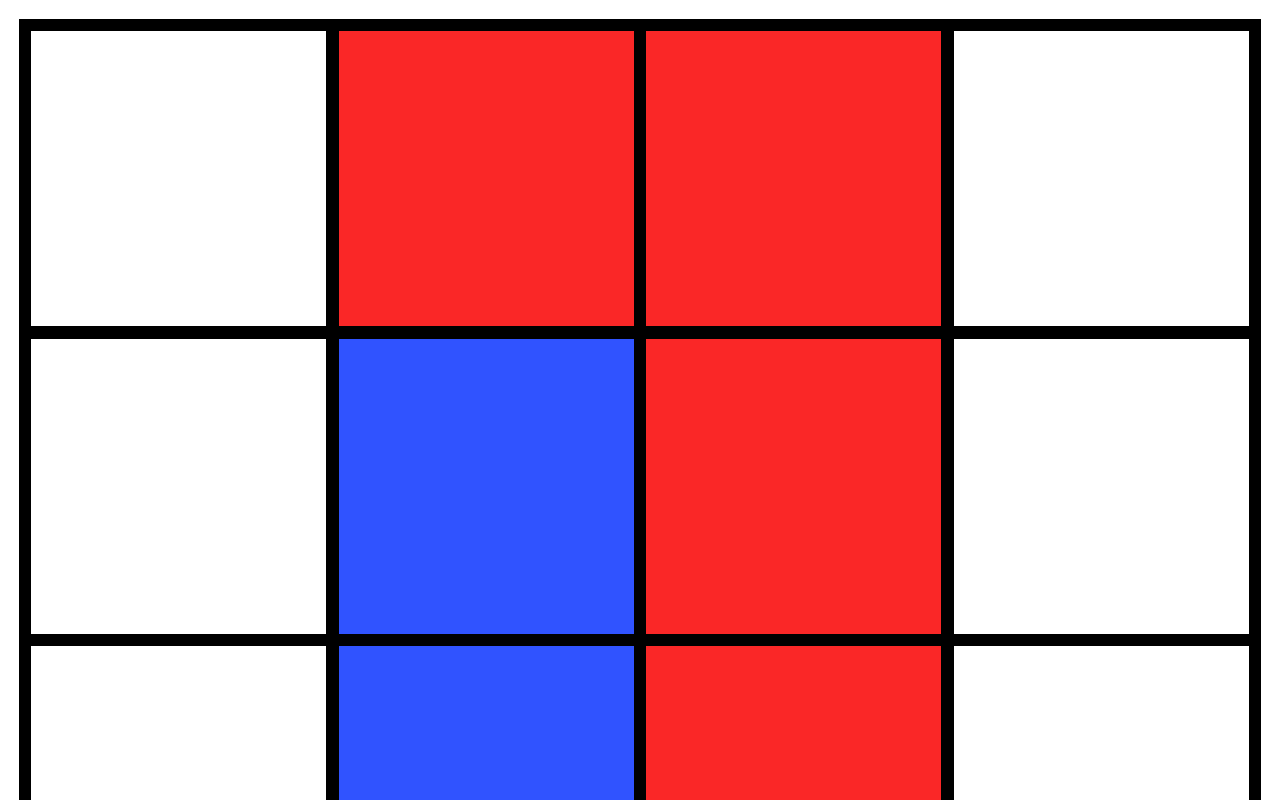
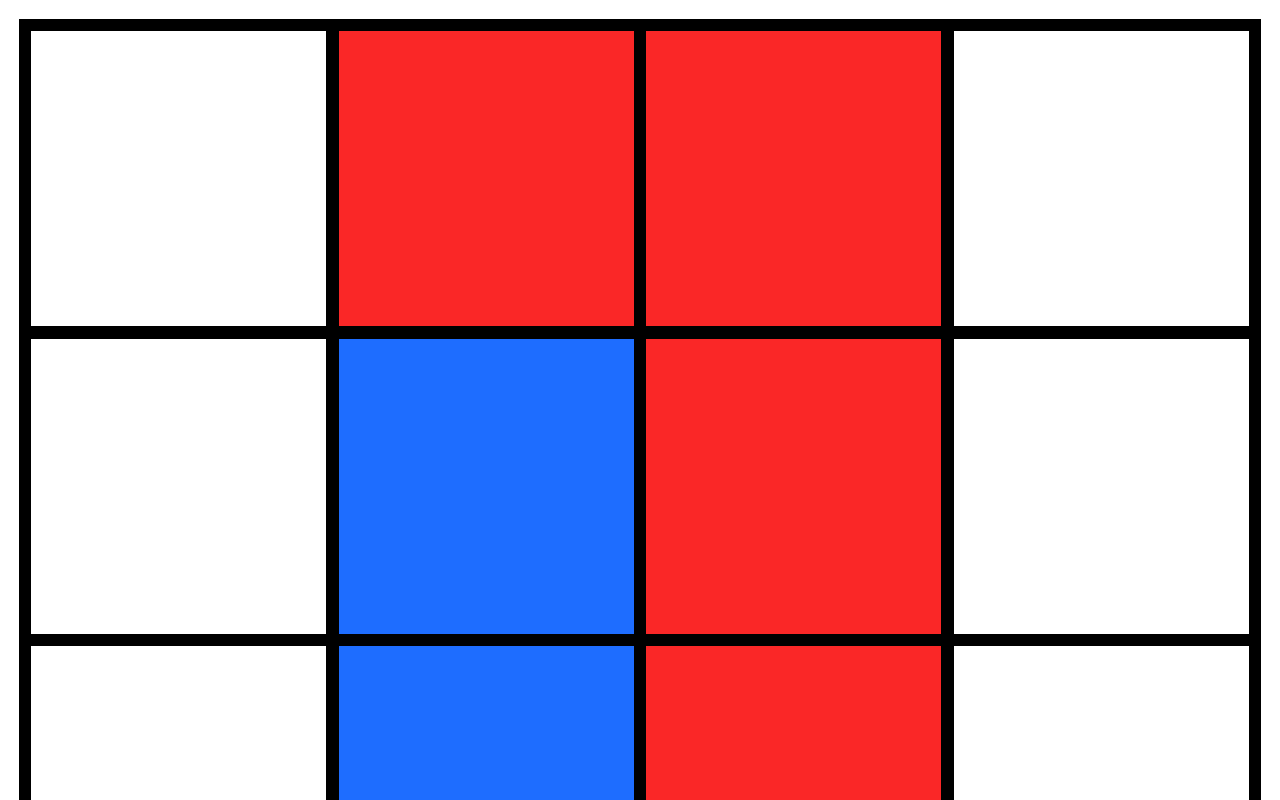
Before and after one commit to skylon07/CS-260-partner, a React (Create React App) app in the folder l-game-react/: page / in a window 1280 px wide. Shown: the top 800 px of the page. Built offline with nearby package versions, Linux system fonts and the light colour scheme.

Commit message:
Fix blue player color

```diff
--- a/l-game-react/src/index.css
+++ b/l-game-react/src/index.css
@@ -2,7 +2,7 @@
     --color-space-gray: #6f7381;
     --color-deep-black: #232323;
     --color-red-player: #fa2727;
-    --color-blue-player: #3053ff;
+    --color-blue-player: #1e6dff;
 }
 
 body {
```
